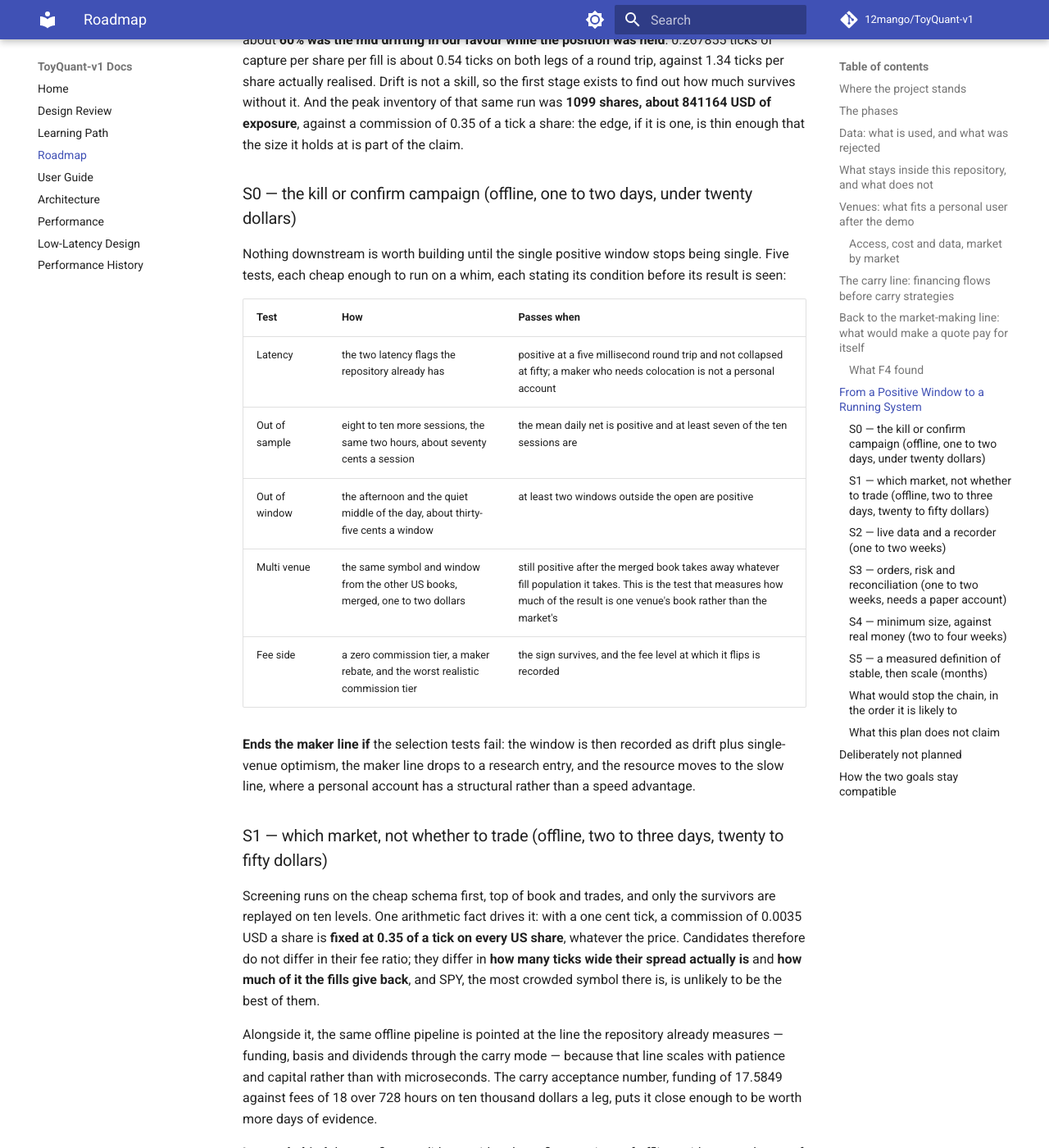
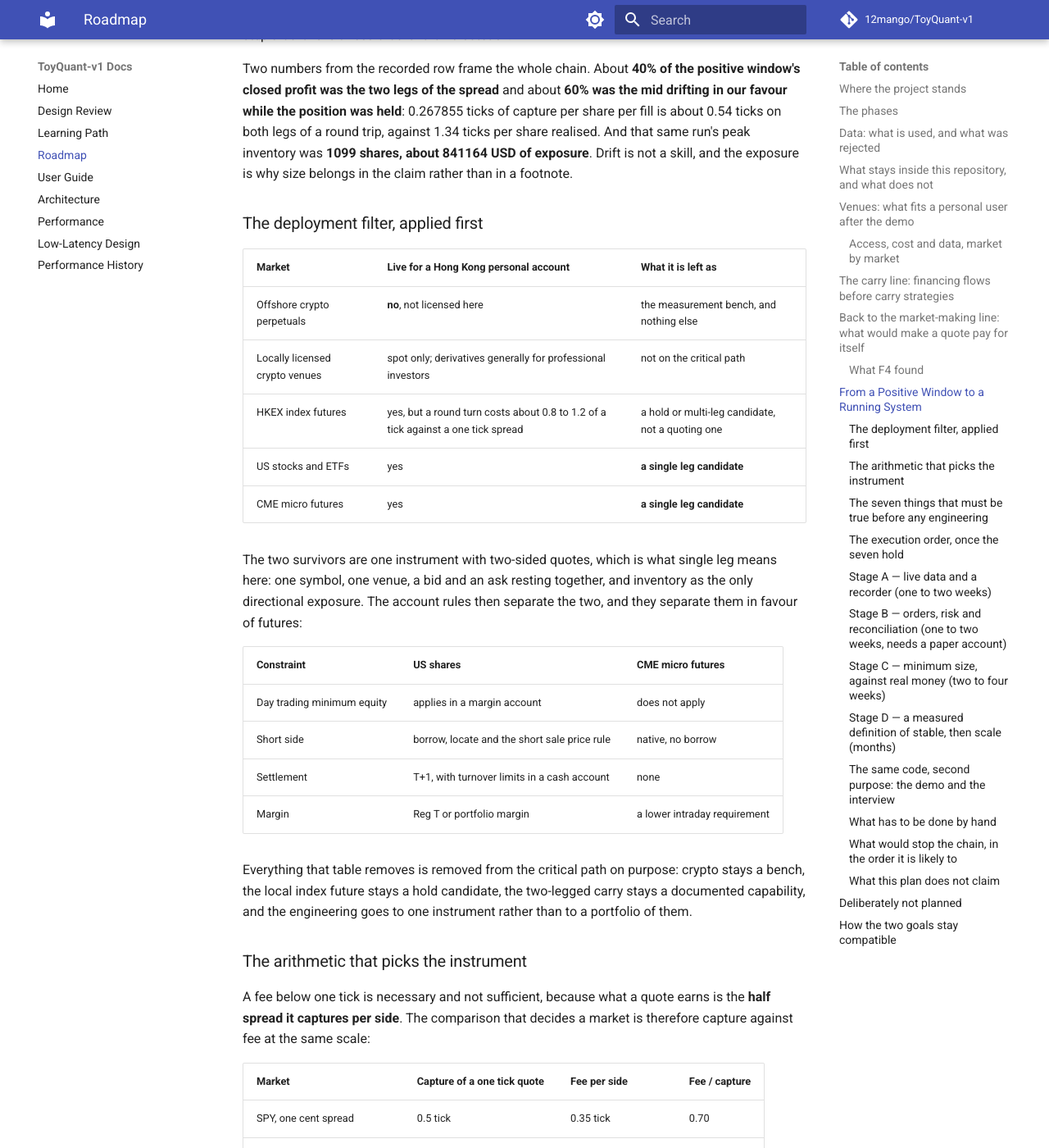
Before and after one commit to 12mango/ToyQuant-v1, an MkDocs documentation site: the page built from docs/ROADMAP.md, in a window 1280 px wide and 1400 px high, scrolled down 11319 px. Shown: the whole window at 82% size. Built offline with MkDocs 1.6.1 and Material for MkDocs 9.7.7, drawn with Linux system fonts in a browser that asks for light colours; comment, search, counter and statistics services are not loaded; some of the changed text lies outside the part shown.

Commit message:
Rewrite phase 2b backwards, from what a live path can be
The plan in docs/ROADMAP.md now starts at the deployment instead of at the code: the deployment filter
first, which is what a Hong Kong personal account may trade live and what each market is left as, then
the arithmetic that picks the instrument, then the seven things that must be true before any plumbing,
and only then the live chain as stages A to D.

The arithmetic is what changed the target. A fee below one tick is necessary and not sufficient, because
a quote earns the half spread it captures per side: SPY is 0.35 of a tick of fee against 0.5 of capture,
the micro E-mini 0.496 against 0.5, and HSI futures about 0.4 to 0.6 against 0.5, so every market that
passed the fee filter sits between 0.7 and 1.0 and has no margin at all before adverse selection. That is
also why the recorded SPY window earned sixty percent of its profit from drift, and it moves the screen
from "the fee is under one tick" to "the captured half spread is at least three times the fee", which
points at thin single names and coarse tick contracts rather than at the most liquid symbol there is.

The filter removes work rather than adding it. Crypto stays a bench, the local index future is
fee-blocked as a quoting market, the two-legged carry stays a documented capability, and the live-capable
single leg is a micro future or a US single name, with futures ahead on the account rules that actually
bite a personal account: day trading minimum equity, borrow and settlement.

Two sections are new. One maps each live-path iteration onto the C++ and low-latency surface it exposes,
because the demo and the deployment should share one codebase rather than pay for two. The other lists
what has to be done by hand, so that code work never waits on a question nobody asked.

Docs only; the four tiers are green.

Gate:
tier0 OK
tier1 OK

```diff
--- a/docs/ROADMAP.md
+++ b/docs/ROADMAP.md
@@ -24,7 +24,7 @@ reader, and paper trading is the existing book and matching engine against that
 | **0 — packaging** | one branch, the `v1.0-demo` tag, the documents in the published navigation, a code CI | a reader sees a maintained repository with a history rather than two unfinished ones | done |
 | **1 — evidence** | the headline conclusions re-run on a second day, which the repository already holds, and the queue-model bounds experiment recorded | closes the two questions the documents could not answer: does it generalize, and how much does the queue model matter. Both are now recorded, and the second day's numbers are behind a marked block in the gate | done |
 | **2 — the live paper milestone** | a websocket book feed, a paper-trading mode reusing the book and the matching engine, and a recorder that writes the live feed in the replay format | the strongest statement available here: one strategy drives a replay and a live session, and a live session becomes replayable | one to two weeks |
-| **2b — from a positive window to a running system** | the plan below: the offline campaign that either kills or confirms the one positive window, then live data, a recorder, an order gateway, risk limits and reconciliation, then minimum size against a real account | a system that is measured rather than asserted, with a stated pass and fail condition at every step | see the stage table below |
+| **2b — from a positive window to a running system** | the plan below, derived backwards from what a live path can be: the deployment filter, the instrument arithmetic, the seven things that must be true before any plumbing, and only then live data, a recorder, an order gateway, risk limits and reconciliation, then minimum size against a real account | a system that is measured rather than asserted, with a stated pass and fail condition at every step | see the stage table below |
 | **2a — a second venue** | a reader for the OKX historical format, added to `src/market/` beside the existing ones, plus a reconciliation check that the rebuilt book matches an independent recomputation of the top of book | consecutive-day free data with discrete levels, which is what a multi-day test needs; the existing pinned lineage is untouched because a new venue is an additional workload | done: the readers exist, `market_data_format_of` routes a depth file to the right one, and a paired replay of one hour of the 2026-01-07 archive completes with the summed order book, the exchange's fee schedule and the contract size of 0.01 BTC |
 | **3 — system only** | persistence and recovery, the pre-trade gate enabled by default, with a check that the limit exceeds one order, a real venue adapter at small size, multi-instrument accounting | none of it is checkable by a reader, so it waits until the demo is finished | later |
 
@@ -250,53 +250,84 @@ fees of a few hundredths of a cent a share on the other.
 
 ## From a Positive Window to a Running System
 
-The section above ends at a measurement. This one is the plan that turns it into a system, ordered by the
-evidence that has to arrive rather than by the code that is easiest to write. Every stage states what passes,
-what would end it, what it costs and what it leaves behind, so a stage that fails is a result rather than a
-setback — which is the only way a chain that ends in real money is allowed to be run.
+The section above ends at a measurement. This one runs **backwards from the deployment** rather than forwards
+from the code, because what a live path can actually be decides the shape of everything else: which markets a
+Hong Kong personal account may trade, how many legs that leaves, and whether the fee survives the arithmetic at
+the scale a quote really earns it. Each step still states what has to be true, what would kill it, what it costs
+and what it leaves behind, so a step that fails is a result rather than a setback.
 
-Two numbers frame the chain, and both come from the recorded row rather than from an estimate. About **40% of
-the positive window's closed profit was the two legs of the spread** and about **60% was the mid drifting in
-our favour while the position was held**: 0.267855 ticks of capture per share per fill is about 0.54 ticks on
-both legs of a round trip, against 1.34 ticks per share actually realised. Drift is not a skill, so the first
-stage exists to find out how much survives without it. And the peak inventory of that same run was
-**1099 shares, about 841164 USD of exposure**, against a commission of 0.35 of a tick a share: the edge, if it
-is one, is thin enough that the size it holds at is part of the claim.
+Two numbers from the recorded row frame the whole chain. About **40% of the positive window's closed profit was
+the two legs of the spread** and about **60% was the mid drifting in our favour while the position was held**:
+0.267855 ticks of capture per share per fill is about 0.54 ticks on both legs of a round trip, against 1.34
+ticks per share realised. And that same run's peak inventory was **1099 shares, about 841164 USD of exposure**.
+Drift is not a skill, and the exposure is why size belongs in the claim rather than in a footnote.
 
-### S0 — the kill or confirm campaign (offline, one to two days, under twenty dollars)
+### The deployment filter, applied first
 
-Nothing downstream is worth building until the single positive window stops being single. Five tests, each
-cheap enough to run on a whim, each stating its condition before its result is seen:
+| Market | Live for a Hong Kong personal account | What it is left as |
+|---|---|---|
+| Offshore crypto perpetuals | **no**, not licensed here | the measurement bench, and nothing else |
+| Locally licensed crypto venues | spot only; derivatives generally for professional investors | not on the critical path |
+| HKEX index futures | yes, but a round turn costs about 0.8 to 1.2 of a tick against a one tick spread | a hold or multi-leg candidate, not a quoting one |
+| US stocks and ETFs | yes | **a single leg candidate** |
+| CME micro futures | yes | **a single leg candidate** |
 
-| Test | How | Passes when |
+The two survivors are one instrument with two-sided quotes, which is what single leg means here: one symbol, one
+venue, a bid and an ask resting together, and inventory as the only directional exposure. The account rules then
+separate the two, and they separate them in favour of futures:
+
+| Constraint | US shares | CME micro futures |
 |---|---|---|
-| Latency | the two latency flags the repository already has | positive at a five millisecond round trip and not collapsed at fifty; a maker who needs colocation is not a personal account |
-| Out of sample | eight to ten more sessions, the same two hours, about seventy cents a session | the mean daily net is positive and at least seven of the ten sessions are |
-| Out of window | the afternoon and the quiet middle of the day, about thirty-five cents a window | at least two windows outside the open are positive |
-| Multi venue | the same symbol and window from the other US books, merged, one to two dollars | still positive after the merged book takes away whatever fill population it takes. This is the test that measures how much of the result is one venue's book rather than the market's |
-| Fee side | a zero commission tier, a maker rebate, and the worst realistic commission tier | the sign survives, and the fee level at which it flips is recorded |
+| Day trading minimum equity | applies in a margin account | does not apply |
+| Short side | borrow, locate and the short sale price rule | native, no borrow |
+| Settlement | T+1, with turnover limits in a cash account | none |
+| Margin | Reg T or portfolio margin | a lower intraday requirement |
 
-**Ends the maker line if** the selection tests fail: the window is then recorded as drift plus single-venue
-optimism, the maker line drops to a research entry, and the resource moves to the slow line, where a personal
-account has a structural rather than a speed advantage.
+Everything that table removes is removed from the critical path on purpose: crypto stays a bench, the local index
+future stays a hold candidate, the two-legged carry stays a documented capability, and the engineering goes to
+one instrument rather than to a portfolio of them.
 
-### S1 — which market, not whether to trade (offline, two to three days, twenty to fifty dollars)
+### The arithmetic that picks the instrument
 
-Screening runs on the cheap schema first, top of book and trades, and only the survivors are replayed on ten
-levels. One arithmetic fact drives it: with a one cent tick, a commission of 0.0035 USD a share is **fixed at
-0.35 of a tick on every US share**, whatever the price. Candidates therefore do not differ in their fee ratio;
-they differ in **how many ticks wide their spread actually is** and **how much of it the fills give back**, and
-SPY, the most crowded symbol there is, is unlikely to be the best of them.
+A fee below one tick is necessary and not sufficient, because what a quote earns is the **half spread it captures
+per side**. The comparison that decides a market is therefore capture against fee at the same scale:
 
-Alongside it, the same offline pipeline is pointed at the line the repository already measures — funding, basis
-and dividends through the carry mode — because that line scales with patience and capital rather than with
-microseconds. The carry acceptance number, funding of 17.5849 against fees of 18 over 728 hours on ten thousand
-dollars a leg, puts it close enough to be worth more days of evidence.
+| Market | Capture of a one tick quote | Fee per side | Fee / capture |
+|---|---|---|---|
+| SPY, one cent spread | 0.5 tick | 0.35 tick | 0.70 |
+| micro E-mini, one tick spread | 0.5 tick | 0.496 tick | 0.99 |
+| HSI futures, one tick spread | 0.5 tick | about 0.4 to 0.6 tick | 0.8 to 1.2 |
 
-**Leaves behind** three to five candidates with at least five sessions of offline evidence each, one of them on
-the slow line.
+Every market that passed the fee filter has a ratio between 0.7 and 1.0, which is no margin at all before
+adverse selection — and the same arithmetic is why the recorded SPY window earned sixty percent of its profit
+from drift rather than from the spread. The screen is therefore not "the fee is under one tick" but **the half
+spread that can be captured is at least three times the fee per side**, which points away from the most liquid
+symbol in the world and towards single names and contracts whose spread is three or more ticks wide. Fills are
+rarer there, and that is the trade the screen makes deliberately.
 
-### S2 — live data and a recorder (one to two weeks)
+### The seven things that must be true before any engineering
+
+| # | Must be true | The cheapest way to kill it | Cost |
+|---|---|---|---|
+| 1 | the captured half spread is at least three times the fee per side | a top of book scan across candidate symbols, before any depth is bought | 5 to 20 USD |
+| 2 | capture stays positive across days once the drift is gone | eight to ten sessions, and the hours outside the open | 10 to 20 USD |
+| 3 | our order really rests where we measured it | pin a destination and re-measure, or record where orders actually land for a week and measure that | free, then 1 to 2 USD |
+| 4 | the account may run it: day trading minimums, borrow, settlement | a channel answer, not a code change | free |
+| 5 | the broker's rate limits and latency carry the pace the strategy needs | its published limits, and the latency the repository already models | free |
+| 6 | the strategy survives a realistic round trip | the two latency flags the repository already has, at five and at fifty milliseconds | free |
+| 7 | the sign survives the fee tiers | a zero commission tier, a maker rebate, and the worst realistic tier, with the rate at which it flips recorded | 5 to 10 USD |
+
+**A failure on any of the seven sends the quoting line back to a research entry**, and the repository returns to
+what it is best at, which is auditing the execution and the fee of a strategy developed elsewhere. That is a
+result rather than a setback, and it is the reason these seven come before any live plumbing.
+
+### The execution order, once the seven hold
+
+The stages below are the ones a forward reading produces as well, because the shape of a live chain does not
+depend on the direction it was derived from; what the filter above changes is which market they run on, and what
+it removes from the critical path.
+
+### Stage A — live data and a recorder (one to two weeks)
 
 The repository already says where a live feed fits: the pipeline knows `Strategy`, the engine interface and the
 book, and `src/market/` holds one reader per input format, so a live feed is another reader. Concretely:
@@ -313,7 +344,7 @@ book, and `src/market/` holds one reader per input format, so a live feed is ano
 the strategy's gross, or cannot be subscribed at all. That is a licensing question rather than a code one, and
 it is one of the two places this chain can stop for reasons outside the repository.
 
-### S3 — orders, risk and reconciliation (one to two weeks, needs a paper account)
+### Stage B — orders, risk and reconciliation (one to two weeks, needs a paper account)
 
 * an order gateway behind the same engine interface, so no strategy code changes: asynchronous submit and
   cancel, partial fills, rejects, timeouts, and idempotent client order ids so a retry cannot double a position;
@@ -329,7 +360,7 @@ it is one of the two places this chain can stop for reasons outside the reposito
 **Passes when** five paper sessions produce no reconciliation break and results inside a tolerance stated
 before the stage starts.
 
-### S4 — minimum size, against real money (two to four weeks)
+### Stage C — minimum size, against real money (two to four weeks)
 
 One share or one contract a side, with a daily table that is the entire point of the stage: live fills, fees,
 capture, markout, slippage, reject rate and latency percentiles against what the model predicts for the same
@@ -344,7 +375,7 @@ answered case by case.
 
 **Passes when** ten sessions are net positive with live fees and capture inside the model's tolerance.
 
-### S5 — a measured definition of stable, then scale (months)
+### Stage D — a measured definition of stable, then scale (months)
 
 Stable is a number or it is a feeling. Over a rolling twenty-session window, all five: net positive with at
 least fifteen positive sessions; live fees and capture inside the model tolerance; drawdown under a stated
@@ -356,11 +387,50 @@ parameter change needs out-of-sample evidence before it ships. Only then does si
 another symbol, then another market. The micro E-mini stays a candidate rather than the plan, because what
 failed there was the capture and not the fee.
 
+### The same code, second purpose: the demo and the interview
+
+Everything below is live-path work or a measurement of it, so the demo and the deployment share one codebase
+rather than paying for two. The repository's existing strengths are already interview material — integer prices,
+one parse per row, a jump table over columns, four updates inline before any allocation, four queue models with
+a calibration behind them, and a four-tier gate whose reference hash has to be justified when it moves. The list
+is what a live path adds on top.
+
+| Iteration | C++ and low-latency surface | What it demonstrates |
+|---|---|---|
+| the live reader and the recorder | epoll or a busy poll socket, `std::span`, zero copy parsing, and the same parser the replay path uses | one strategy driving a replay and a live session, with the live session replayable |
+| handing events between threads | a single producer lock free queue, `std::atomic` memory ordering, `alignas` against false sharing, batched wakeups | the classic low-latency question, and a live requirement rather than a decoration |
+| latency reporting | `std::chrono::steady_clock`, histograms, percentiles per stage from feed to decision to order | low latency as a number rather than an adjective |
+| optimisation evidence | `perf stat` instruction and cache counters, the existing libc call counter, and the documented rejection of `std::pmr` | a choice with a stated alternative beats a feature list |
+| the gate itself | four tiers, a re-derived reference hash, a prose lint, and sanitizers | a repository where a documented number cannot drift |
+
+Five small deliverables come out of it: a paper session whose recording replays to the same summary; a
+feed-to-order latency table with percentiles; a benchmark of the inter-thread queue; a before and after `perf`
+table for one optimisation; and a page of stated alternatives, in the style the design review already uses.
+
+### What has to be done by hand
+
+Everything here is outside a repository: an account, a licence acceptance, a download behind a login, or a
+decision about money. It is written down so that code work never waits on a question nobody asked.
+
+* **Channel answers**, before any live plumbing: whether the broker will pin an order to a named destination;
+  what a depth subscription costs and at how many levels, remembering that a Level 2 service does not include
+  Level 1; whether the account is subject to day trading minimum equity; borrow availability for the short side;
+  and the tax treatment of frequent trading.
+* **The choice between futures and shares**, which follows from those answers rather than from preference, and
+  which decides the symbol screen that everything else is measured on.
+* **Downloads behind a login**: one IEX HIST day, if the free replica is wanted at all, which needs a sign in
+  and an acceptance of the terms of use. The Databento side is already scripted and needs only the key in the
+  environment.
+* **Money and a paper account**: a funded account for the minimum size stage and a paper account for the
+  reconciliation stage.
+* **The two decisions only the owner can make**: how much capital, and whether the offshore venues stay a
+  measurement bench or are dropped entirely.
+
 ### What would stop the chain, in the order it is likely to
 
 | Breakpoint | Why it sits where it does |
 |---|---|
-| **One venue's book is not the market** | S0 measures it, and it is the largest single unknown in the positive row |
+| **One venue's book is not the market** | gate 3 measures it, and it is the largest single unknown in the positive row |
 | **Retail latency** | Already measured on a perpetual: twenty milliseconds of cancel latency turned 0.095 ticks of capture into -0.44. If a US book behaves the same way, the quoting line is not a personal account's game |
 | **Account rules** | Day-trading minimums, settlement and borrow decide whether the strategy may be run at all, before any engineering |
 | **Depth data licensing** | Decides whether the live path can exist, and the repository cannot answer it |
@@ -375,12 +445,12 @@ stage has tried to kill its reason for existing.
 
 | Stage | Calendar | Cost | Prior of passing |
 |---|---|---|---|
-| S0 kill or confirm | one to two days | under 20 USD | the quoting line survives at roughly a quarter to two fifths |
-| S1 instrument set | two to three days | 20 to 50 USD | a technically workable candidate is found about three times in five |
-| S2 live data and recorder | one to two weeks | 0 to 30 USD a month | engineering succeeds about nine times in ten; the licensing question is the risk |
-| S3 orders, risk, reconciliation | one to two weeks | a paper account | engineering succeeds about four times in five |
-| S4 minimum size | two to four weeks | capital, and the account rules decide how much | live reproduces the offline result roughly a third to a half of the time |
-| S5 stable, then scale | three to six months | ongoing | the quoting line reaching stable positive: about one in six; the slow line, which does not depend on speed, is the better bet |
+| the instrument screen, offline | two to three days | 20 to 50 USD | a symbol whose half spread is three times its fee is found about three times in five |
+| the seven gates, offline | one to two days | under 40 USD of data, plus a few channel answers | the quoting line survives at roughly a quarter to two fifths |
+| Stage A, live data and recorder | one to two weeks | 0 to 30 USD a month | engineering succeeds about nine times in ten; the licensing question is the risk |
+| Stage B, orders, risk and reconciliation | one to two weeks | a paper account | engineering succeeds about four times in five |
+| Stage C, minimum size | two to four weeks | capital, and the account rules decide how much | live reproduces the offline result roughly a third to a half of the time |
+| Stage D, stable then scale | three to six months | ongoing | the quoting line reaching stable positive: about one in six; the slow line, which does not depend on speed, is the better bet |
 
 
 ## Deliberately not planned
```
